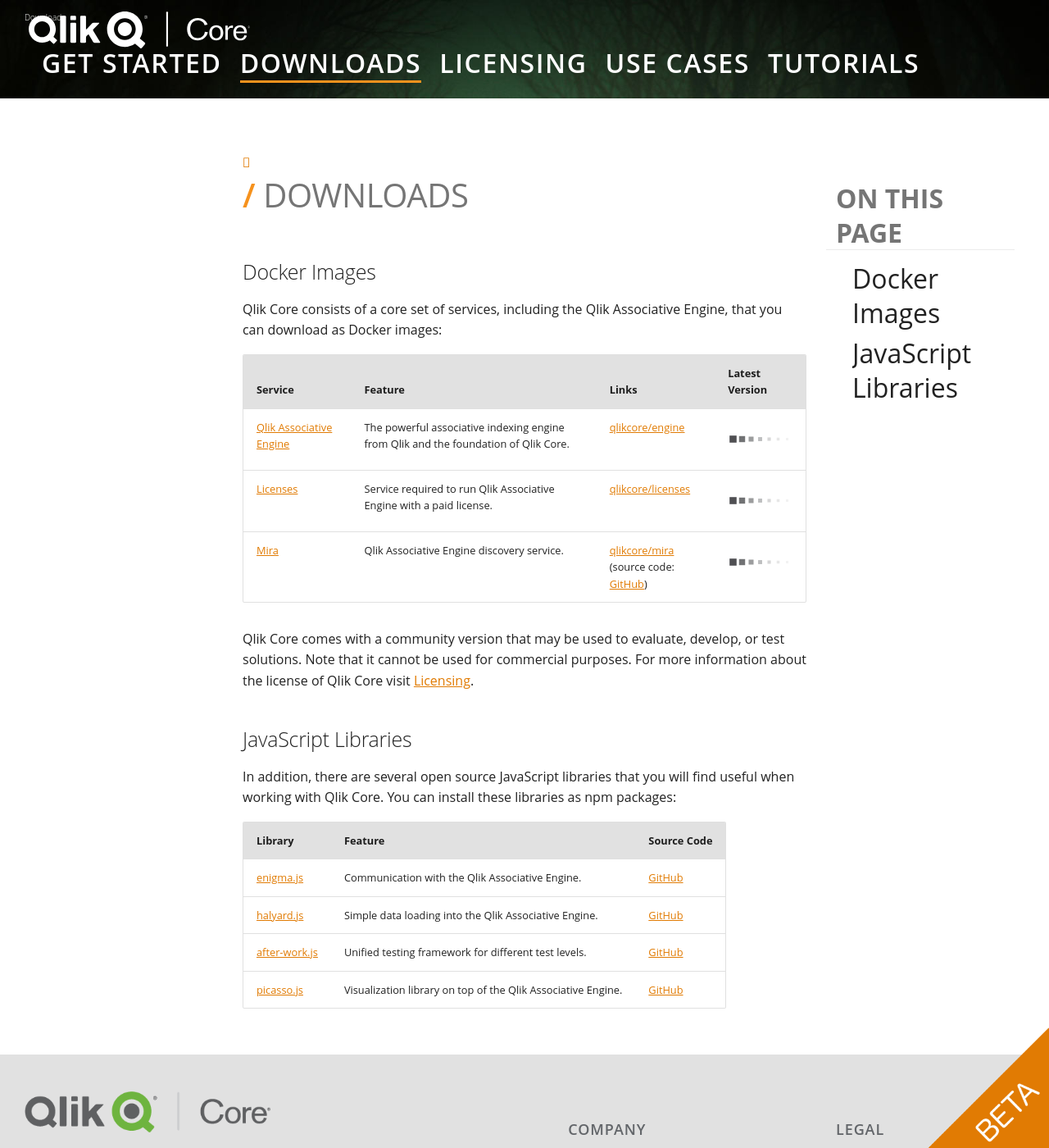
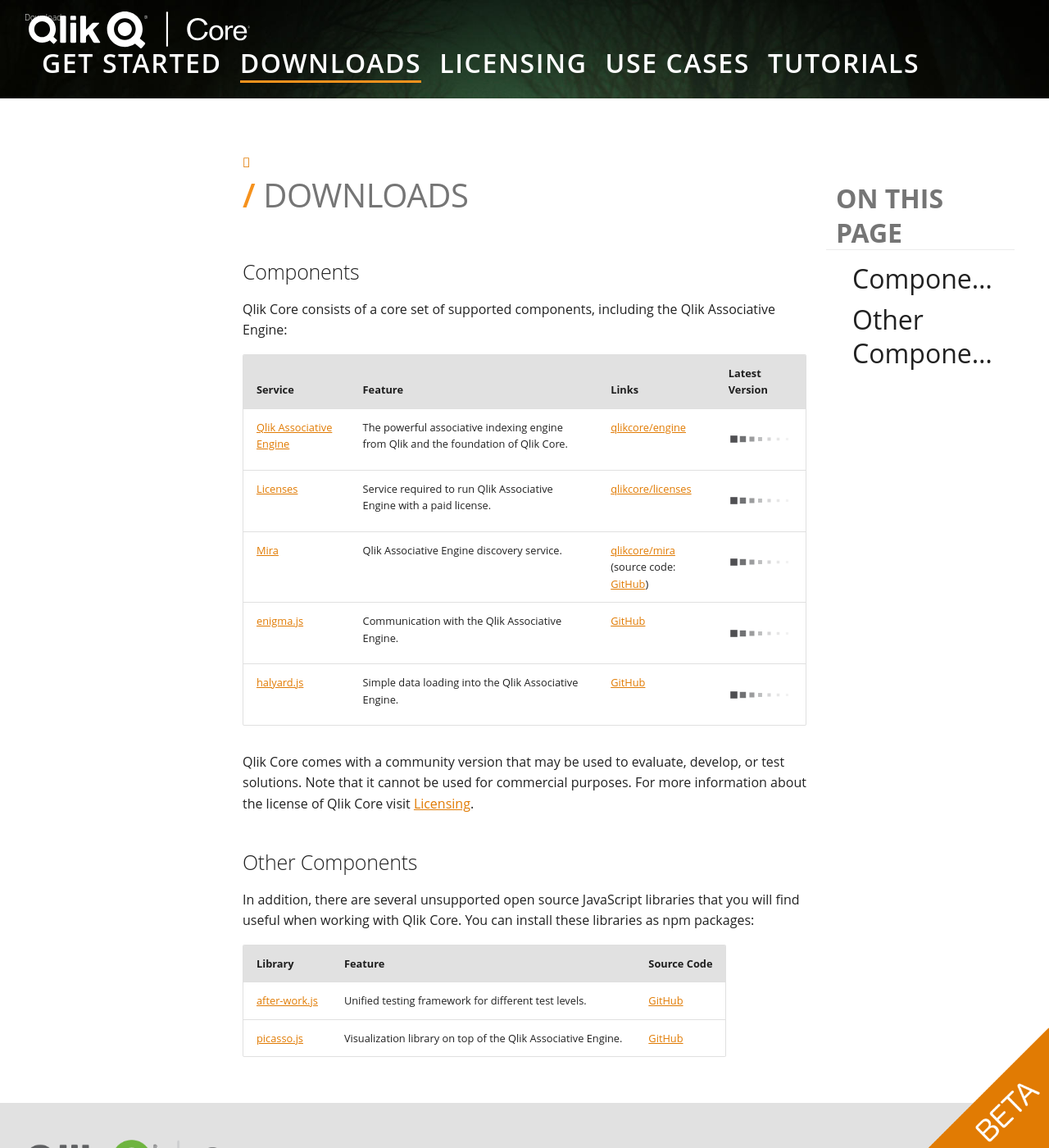
Before and after one commit to qlik-oss/core-website, an MkDocs documentation site: the page built from docs/downloads.md, in a window 1280 px wide and 1400 px high. Shown: the whole window at 82% size. Built offline with MkDocs 1.6.1 and Material for MkDocs 9.7.7, drawn with Linux system fonts in a browser that asks for light colours; nearby versions of some CDN libraries; library files that are not in the unit come from our copies; comment, search, counter and statistics services are not loaded.

```diff
--- a/docs/downloads.md
+++ b/docs/downloads.md
@@ -1,8 +1,8 @@
 # Downloads
 
-## Docker Images
+## Components
 
-Qlik Core consists of a core set of services, including the Qlik Associative Engine, that you can download as Docker images:
+Qlik Core consists of a core set of supported components, including the Qlik Associative Engine:
 
 <div id="downloads-table-identifier"></div>
 
@@ -11,20 +11,20 @@ Qlik Core consists of a core set of services, including the Qlik Associative Eng
 | [Qlik Associative Engine](./services/qix-engine/introduction.md) | The powerful associative indexing engine from Qlik and the foundation of Qlik Core. | [qlikcore/engine](https://hub.docker.com/r/qlikcore/engine) | N/A |
 | [Licenses](./services/licenses.md) | Service required to run Qlik Associative Engine with a paid license. | [qlikcore/licenses](https://hub.docker.com/r/qlikcore/licenses) | N/A |
 | [Mira](./services/mira.md) | Qlik Associative Engine discovery service. | [qlikcore/mira](https://hub.docker.com/r/qlikcore/mira) <br>(source code: [GitHub](https://github.com/qlik-oss/mira)) | N/A |
+| [enigma.js](https://www.npmjs.com/package/enigma.js) | Communication with the Qlik Associative Engine. | [GitHub](https://github.com/qlik-oss/enigma.js/) | N/A |
+| [halyard.js](https://www.npmjs.com/package/halyard.js) | Simple data loading into the Qlik Associative Engine. | [GitHub](https://github.com/qlik-oss/halyard.js) | N/A |
 
 Qlik Core comes with a community version that may be used to evaluate,
 develop, or test solutions. Note that it cannot be used for commercial purposes.
 For more information about the license of Qlik Core visit
 [Licensing](licensing.md).
 
-## JavaScript Libraries
+## Other Components
 
-In addition, there are several open source JavaScript libraries that you will find useful when working with Qlik Core.
-You can install these libraries as npm packages:
+In addition, there are several unsupported open source JavaScript libraries that you will find useful when working
+with Qlik Core. You can install these libraries as npm packages:
 
 | Library | Feature | Source Code |
 | ------- | ------- | ----------- |
-| [enigma.js](https://www.npmjs.com/package/enigma.js) | Communication with the Qlik Associative Engine. | [GitHub](https://github.com/qlik-oss/enigma.js/) |
-| [halyard.js](https://www.npmjs.com/package/halyard.js) | Simple data loading into the Qlik Associative Engine. | [GitHub](https://github.com/qlik-oss/halyard.js) |
 | [after-work.js](https://www.npmjs.com/package/@after-work.js/aw) | Unified testing framework for different test levels. | [GitHub](https://github.com/qlik-oss/after-work.js) |
 | [picasso.js](https://www.npmjs.com/package/picasso.js) | Visualization library on top of the Qlik Associative Engine. | [GitHub](https://github.com/qlik-oss/picasso.js/) |
--- a/docs/javascripts/downloads.js
+++ b/docs/javascripts/downloads.js
@@ -146,6 +146,16 @@
           apis: [
             'MiraAPI',
           ],
+        }, {
+          service: 'enigma.js',
+          apis: [
+            'enigma.js',
+          ],
+        }, {
+          service: 'halyard.js',
+          apis: [
+            'halyard.js',
+          ],
         },
       ];
 
```
